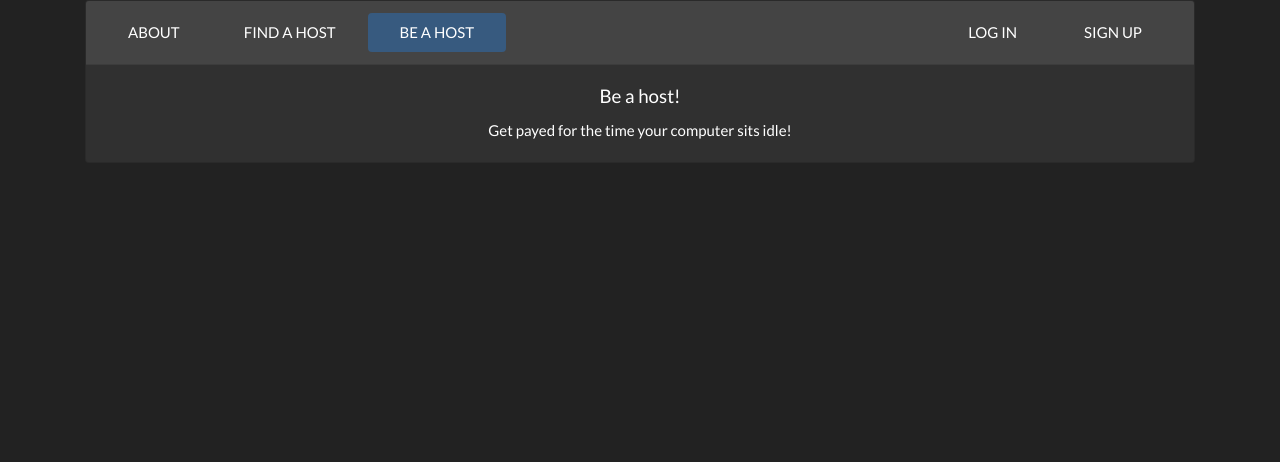
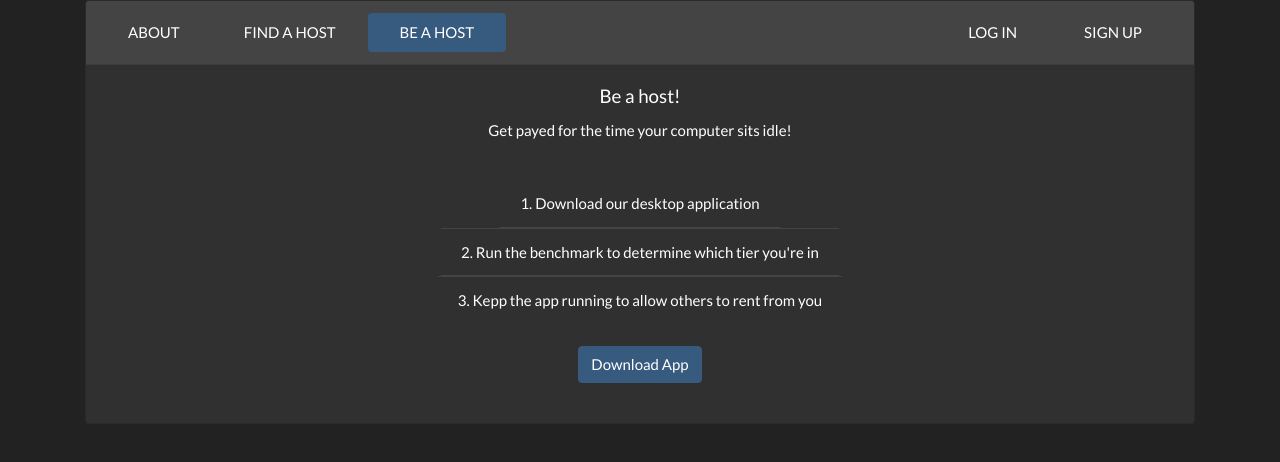
Before and after one commit to kyranpottle/TheHive, a Flask app: page /host in a window 1280 px wide. Shown: the top 462 px of the page. Run offline with Flask 2, Linux system fonts and the light colour scheme; some libraries are stand-ins or nearby versions.

Commit message:
Add host page content

```diff
--- a/webapp/app/static/styles.css
+++ b/webapp/app/static/styles.css
@@ -1,7 +1,3 @@
-.table > thead th {
-    border-top: none;
-}
-
 #navigation {
     margin-top: 20px;
 }
@@ -26,3 +22,24 @@
         min-width: 860px;
     }
 }
+
+.table > thead th {
+    border-top: none;
+}
+
+.list-group-item {
+    max-width: 425px;
+    margin: auto;
+}
+
+.list-group-item:first-child {
+    border-top: none;
+}
+
+.list-group-item:last-child {
+    border-bottom: none;
+}
+
+.card-body > .btn {
+    margin-bottom: 20px;
+}
--- a/webapp/app/templates/host.html
+++ b/webapp/app/templates/host.html
@@ -3,4 +3,18 @@
 {% block page_content %}
     <h5 class="card-title">Be a host!</h5>
     <p class="card-text">Get payed for the time your computer sits idle!</p>
+    <br />
+    <ol class="list-group list-group-flush" >
+        <li class="list-group-item">1. Download our desktop application</li>
+        <li class="list-group-item">2. Run the benchmark to determine which tier you're in</li>
+        <li class="list-group-item">3. Kepp the app running to allow others to rent from you</li>
+    </ol>
+    <br />
+    <a
+        href="{{url_for('static', filename='thehive.exe')}}"
+        class="btn btn-primary"
+        download
+    >
+        Download App
+    </a>
 {% endblock %}
```
Also changed, not shown: 1 other file.
